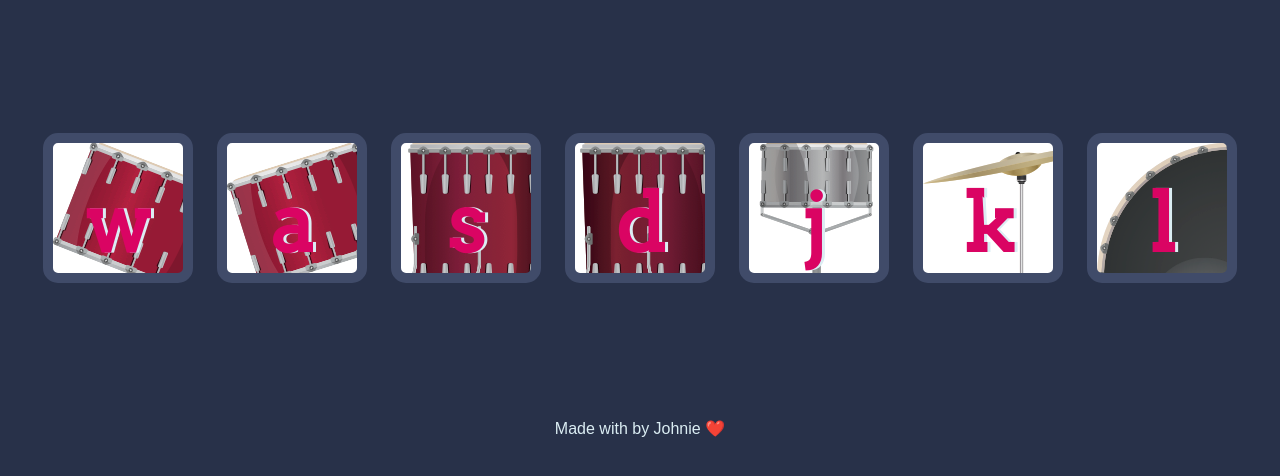
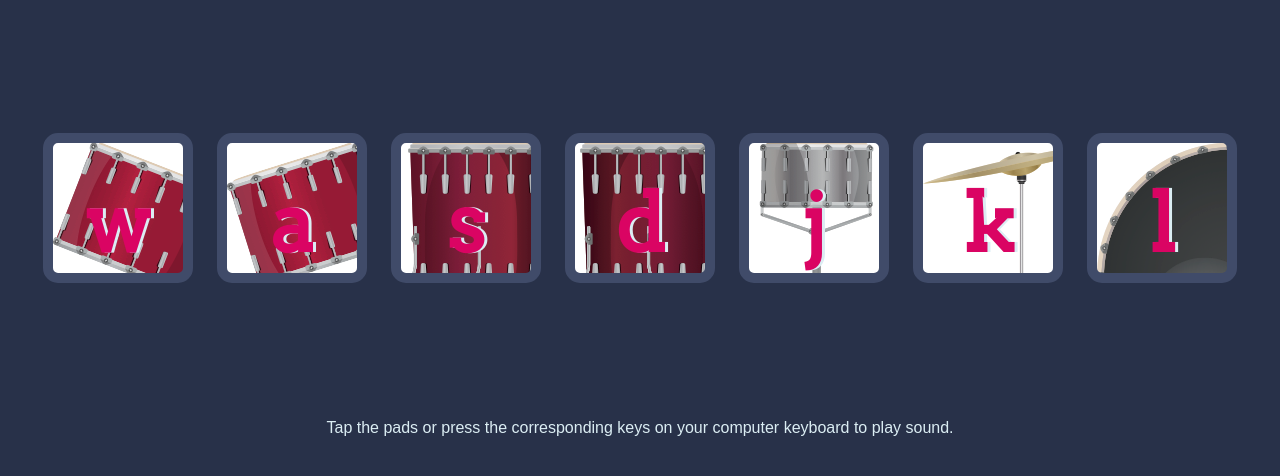
Before and after one commit to odunzechidubem/Drum-kit, a plain HTML site: page index.html in a window 1280 px wide. Shown: the part 156-632 px from the top of the page. Drawn offline with Linux system fonts and the light colour scheme.

Commit message:
Update index.html

```diff
--- a/index.html
+++ b/index.html
@@ -23,7 +23,7 @@
 
 
   <footer>
-    Made with by Johnie ❤️
+    Tap the pads or press the corresponding keys on your computer keyboard to play sound.
   </footer>
 
   <script src="./index.js"></script>
```
